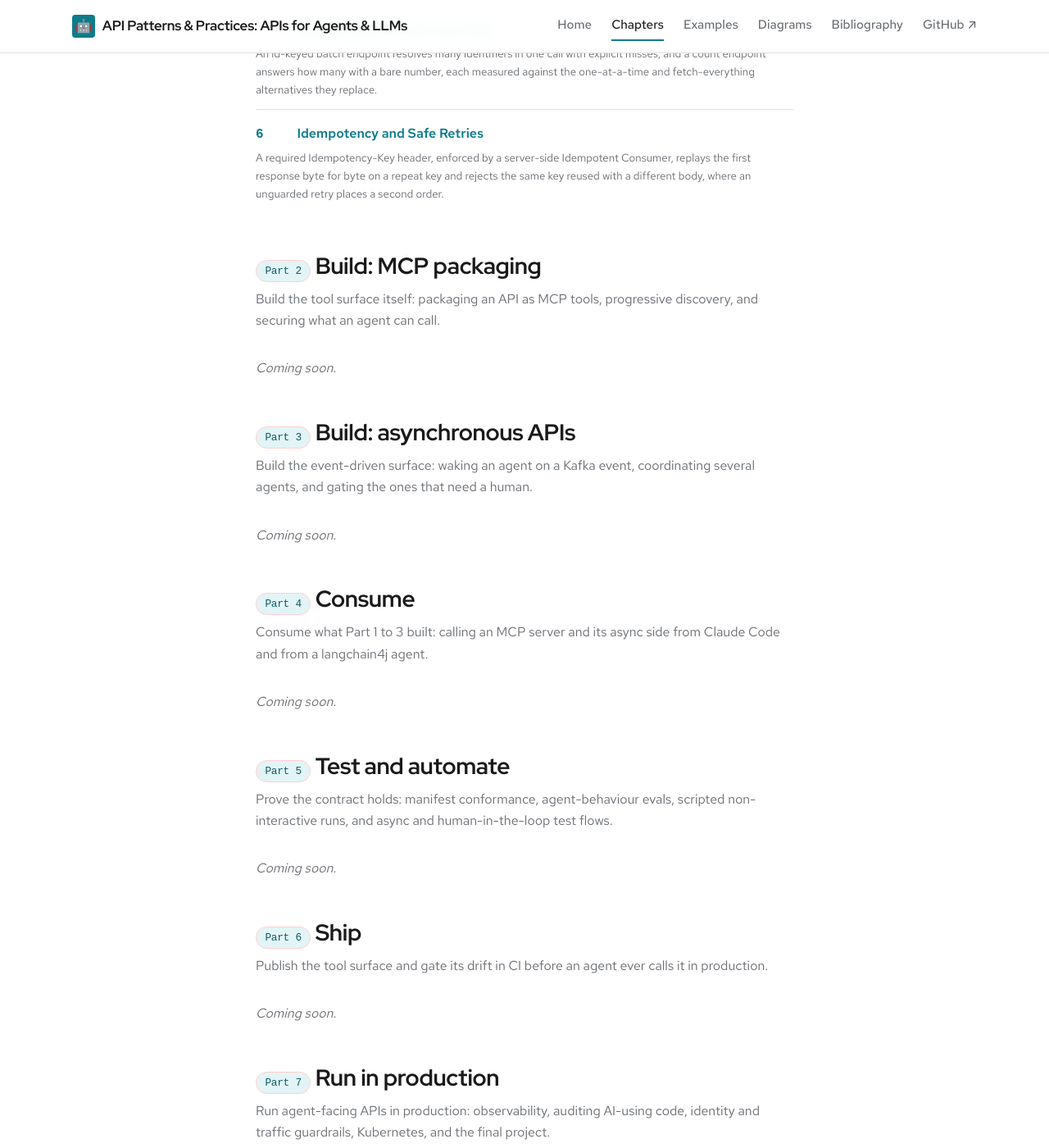
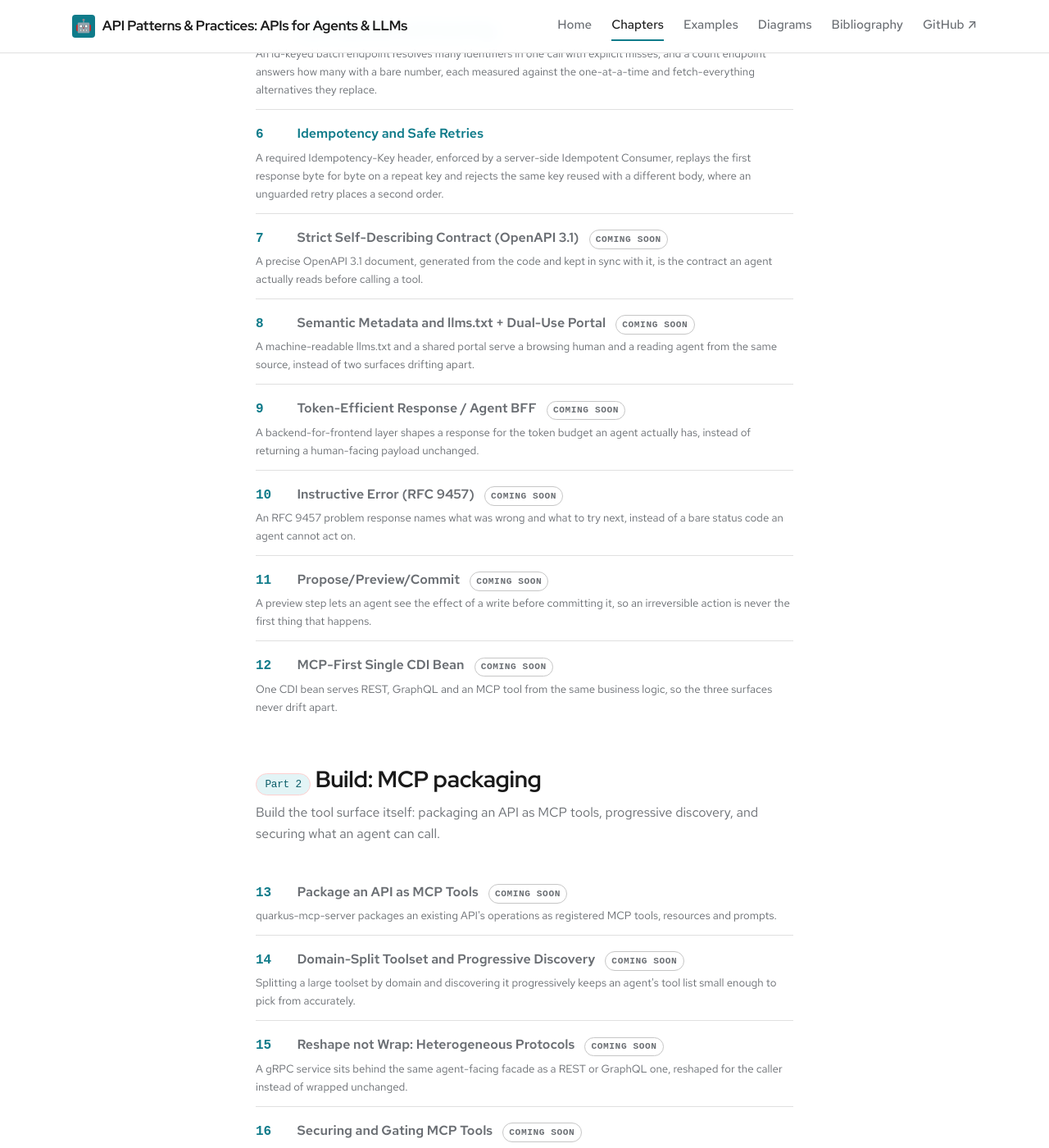
Before and after one commit to patterncatalyst/api-patterns-and-practices-for-agents, a Jekyll site: the page built from chapters.html, in a window 1280 px wide and 1400 px high, scrolled down 1343 px. Shown: the whole window at 82% size. Built offline with Jekyll 4.4.1, drawn with Linux system fonts in a browser that asks for light colours; some web fonts are replaced; some of the changed text lies outside the part shown.

Commit message:
feat(site): full chapter table of contents on the Chapters page
Adds _data/catalog.yml, the full Part 0 to Part 8 outline including
Appendix F, and rewrites chapters.html to render every planned
chapter grouped by part: built chapters (00-06) link to their page by
matching front-matter order, everything else shows a plain row with
a muted "Coming soon" marker. No _docs stubs are created for unbuilt
chapters.

Named catalog.yml rather than roadmap.yml to clear the voice
scanner's ban-tier "plan link in site chrome" pattern.

```diff
--- /dev/null
+++ b/_data/catalog.yml
@@ -0,0 +1,176 @@
+# The full Part-to-chapter table of contents, kept in sync with
+# _plans/iteration-plan.md. chapters.html renders this grouped by part,
+# matching each chapter's `number` against a `_docs` page's front-matter
+# `order` to decide whether to link it. `name` must match a `_parts/*.md`
+# file's `part_name` exactly.
+parts:
+  - number: 0
+    name: "Foundations"
+    chapters:
+      - number: 0
+        title: "Prerequisites and the two stacks"
+        descriptor: "The tools, exact pins and two local stacks every example in this catalog runs on: the application stack a request and a tool call travel through, and the observability stack that watches them."
+      - number: 1
+        title: "Why agent-facing APIs are different"
+        descriptor: "Designing an API for an agent or a large language model is a systematically different engineering job from designing one for a human or a browser, measured on one real task against two contracts."
+      - number: 2
+        title: "How to read this catalog"
+        descriptor: "The anatomy every pattern page shares, the forces every pattern trades against, the taxonomy that groups them, the field vocabulary they assume, and the principles and anti-patterns named once and invoked throughout."
+
+  - number: 1
+    name: "Build: synchronous APIs"
+    chapters:
+      - number: 3
+        title: "Intent Endpoint (over CRUD)"
+        descriptor: "One intent-named endpoint performs a whole business operation atomically, where a chatty sequence of CRUD calls leaves a window of partial state an agent can observe and act on incorrectly."
+      - number: 4
+        title: "Search over Pagination"
+        descriptor: "A typed-filter search call returns exactly the matching orders directly, measured against a raw pagination sweep that must scan page after page to find the same records."
+      - number: 5
+        title: "Batch Operation and Count Flag"
+        descriptor: "An id-keyed batch endpoint resolves many identifiers in one call with explicit misses, and a count endpoint answers how many with a bare number, each measured against the one-at-a-time and fetch-everything alternatives they replace."
+      - number: 6
+        title: "Idempotency and Safe Retries"
+        descriptor: "A required Idempotency-Key header, enforced by a server-side Idempotent Consumer, replays the first response byte for byte on a repeat key and rejects the same key reused with a different body, where an unguarded retry places a second order."
+      - number: 7
+        title: "Strict Self-Describing Contract (OpenAPI 3.1)"
+        descriptor: "A precise OpenAPI 3.1 document, generated from the code and kept in sync with it, is the contract an agent actually reads before calling a tool."
+      - number: 8
+        title: "Semantic Metadata and llms.txt + Dual-Use Portal"
+        descriptor: "A machine-readable llms.txt and a shared portal serve a browsing human and a reading agent from the same source, instead of two surfaces drifting apart."
+      - number: 9
+        title: "Token-Efficient Response / Agent BFF"
+        descriptor: "A backend-for-frontend layer shapes a response for the token budget an agent actually has, instead of returning a human-facing payload unchanged."
+      - number: 10
+        title: "Instructive Error (RFC 9457)"
+        descriptor: "An RFC 9457 problem response names what was wrong and what to try next, instead of a bare status code an agent cannot act on."
+      - number: 11
+        title: "Propose/Preview/Commit"
+        descriptor: "A preview step lets an agent see the effect of a write before committing it, so an irreversible action is never the first thing that happens."
+      - number: 12
+        title: "MCP-First Single CDI Bean"
+        descriptor: "One CDI bean serves REST, GraphQL and an MCP tool from the same business logic, so the three surfaces never drift apart."
+
+  - number: 2
+    name: "Build: MCP packaging"
+    chapters:
+      - number: 13
+        title: "Package an API as MCP Tools"
+        descriptor: "quarkus-mcp-server packages an existing API's operations as registered MCP tools, resources and prompts."
+      - number: 14
+        title: "Domain-Split Toolset and Progressive Discovery"
+        descriptor: "Splitting a large toolset by domain and discovering it progressively keeps an agent's tool list small enough to pick from accurately."
+      - number: 15
+        title: "Reshape not Wrap: Heterogeneous Protocols"
+        descriptor: "A gRPC service sits behind the same agent-facing facade as a REST or GraphQL one, reshaped for the caller instead of wrapped unchanged."
+      - number: 16
+        title: "Securing and Gating MCP Tools"
+        descriptor: "An MCP tool surface is scoped and gated the same way any other credentialed API is, not left open because the caller happens to be a model."
+
+  - number: 3
+    name: "Build: asynchronous APIs"
+    chapters:
+      - number: 17
+        title: "Event-Triggered Agent Wakeup"
+        descriptor: "A Kafka event wakes an agent to act on its own schedule, instead of the agent polling an endpoint to find out whether anything changed."
+      - number: 18
+        title: "Multi-Agent Choreography"
+        descriptor: "Several agents coordinate through events on a shared topic, each reacting to what the others produced, instead of one agent orchestrating every step directly."
+      - number: 19
+        title: "Human-in-the-Loop Gate"
+        descriptor: "An explicit gate holds an irreversible action for human approval, with the mechanism chosen to match how long that approval might take."
+      - number: 20
+        title: "Long-Running Agent Workflow"
+        descriptor: "A long-running workflow with compensating steps carries an agent-triggered process safely across minutes or days, not just one request."
+      - number: 21
+        title: "Replayable Agent Memory / Event-Sourced Audit"
+        descriptor: "An event-sourced log gives an agent a replayable memory of what happened, and a human an audit trail of what the agent did."
+
+  - number: 4
+    name: "Consume"
+    chapters:
+      - number: 22
+        title: "Consuming an MCP Server from Claude Code"
+        descriptor: "Claude Code registers an MCP server, discovers its tools, and calls them the same way any other MCP-aware harness would."
+      - number: 23
+        title: "Building a Claude Code Skill"
+        descriptor: "A packaged skill teaches Claude Code how to drive a specific API correctly, instead of relying on the model to rediscover the right sequence each time."
+      - number: 24
+        title: "langchain4j Agent as a Programmatic Consumer"
+        descriptor: "A langchain4j AiService calls the same registered tools programmatically, without a human approving each step."
+      - number: 25
+        title: "Consuming the Async Side"
+        descriptor: "A consumer reacts to the same Kafka events an agent-facing producer emits, closing the loop on the asynchronous patterns."
+      - number: 26
+        title: "The Prompt-plus-Contract Loop and Decision-Rule Review"
+        descriptor: "A reviewed decision rule, not just a reviewed prompt, is what actually governs whether an agent's action is allowed to happen."
+
+  - number: 5
+    name: "Test and automate"
+    chapters:
+      - number: 27
+        title: "Contract and Manifest Conformance"
+        descriptor: "A conformance check confirms a running service still matches its published contract and tool manifest, not just that it starts."
+      - number: 28
+        title: "Agent-Behaviour Eval with Deterministic Replay"
+        descriptor: "A recorded, replayable transcript turns an agent's behavior on a task into a deterministic, repeatable check."
+      - number: 29
+        title: "Scripted Non-Interactive Consumption"
+        descriptor: "A scripted, non-interactive run exercises the same tool contract a human would drive by hand, with its own negative witness."
+      - number: 30
+        title: "Testing Async Flows and the Human-in-the-Loop Gate"
+        descriptor: "An async flow and its human-in-the-loop gate are tested the same way any other contract is: by observing the effect, not the exit code."
+
+  - number: 6
+    name: "Ship"
+    chapters:
+      - number: 31
+        title: "Publish the Tool Surface"
+        descriptor: "An MCP image, a stdio jar and a published llms.txt ship together as one versioned release of the tool surface."
+      - number: 32
+        title: "CI for Agent-Facing APIs"
+        descriptor: "A contract-drift check and a schema-compatibility gate in CI catch a breaking change before an agent ever calls it in production."
+
+  - number: 7
+    name: "Run in production"
+    chapters:
+      - number: 33
+        title: "Observability for Agent Traffic"
+        descriptor: "Traces, metrics and logs for agent traffic carry the OpenTelemetry GenAI conventions, including token and cost, not just a request's latency."
+      - number: 34
+        title: "Auditing AI-Using Code"
+        descriptor: "An inward audit of a service's own langchain4j code, not just the APIs it exposes, confirms what it is actually allowed to call out to."
+      - number: 35
+        title: "Identity and Authorization Guardrails"
+        descriptor: "Keycloak OIDC, PKCE, client credentials and token exchange carry an agent's delegated identity through a call, with a step-up challenge where the action warrants one."
+      - number: 36
+        title: "Traffic and Resource Guardrails"
+        descriptor: "Rate limits, topic ACLs, schema enforcement and quotas bound what an agent-facing surface can be made to do under load or abuse."
+      - number: 37
+        title: "Running on Kubernetes with Strimzi"
+        descriptor: "The final project runs on Kubernetes with Strimzi-managed Kafka, the same domain the whole catalog builds on."
+      - number: 38
+        title: "Final Project: the Focused Multi-Domain Data Mesh"
+        descriptor: "A focused data mesh built from the shipping domain's own services closes the lifecycle, governed by Dehghani's four data mesh principles."
+
+  - number: 8
+    name: "Appendices"
+    chapters:
+      - number: "A"
+        title: "llms.txt in Depth"
+        descriptor: "A deeper, standalone treatment of llms.txt: its syntax, its placement, and how a model actually reads it."
+      - number: "B"
+        title: "OpenShift Local (CRC)"
+        descriptor: "The final project's data products run again on OpenShift Local, the same neutral code demonstrated on a different platform."
+      - number: "C"
+        title: "Streaming Comparison (WebSockets, Webhooks, gRPC)"
+        descriptor: "WebSockets, webhooks and gRPC are compared side by side as alternatives to the request/response and event-driven patterns built elsewhere in the catalog."
+      - number: "D"
+        title: "Pattern Map and Glossary"
+        descriptor: "A pattern map, a glossary and a cross-stack transfer table index every pattern against its Python/FastAPI and Strawberry GraphQL equivalent."
+      - number: "E"
+        title: "Building the Consuming Skill in Claude Code, End to End"
+        descriptor: "A Claude Code skill for driving this catalog's own services is assembled end to end, from its first prompt to its packaged form."
+      - number: "F"
+        title: "Deterministic Decisioning Behind Agent Tools"
+        descriptor: "A rules or DMN engine behind a tool makes a business decision deterministic, the concrete answer to trusting a model's own reasoning to enforce it."
--- a/assets/css/site.css
+++ b/assets/css/site.css
@@ -765,6 +765,7 @@ table :is(th, td) code {
 .toc-list a:hover { text-decoration: underline; }
 .toc-list__num { font-family: var(--font-mono); color: var(--accent); font-weight: 700; min-width: 2.4rem; flex: none; }
 .toc-list small { display: block; color: var(--ink-muted); font-weight: 400; margin-top: var(--space-1); }
+.toc-list__row { display: flex; gap: var(--space-3); align-items: baseline; font-weight: 600; color: var(--ink-muted); }
 
 /* Bibliography: explicit column widths (colgroup) keep long titles and focus text readable */
 table.bib td small { display: block; margin-top: var(--space-2); color: var(--ink-muted, inherit); line-height: 1.45; }
--- a/chapters.html
+++ b/chapters.html
@@ -18,29 +18,33 @@ permalink: /docs/00-index/
 
 <section class="section">
   <div class="container container-prose">
-    {%- assign parts_sorted = site.parts | sort: "order" -%}
-    {%- for part in parts_sorted -%}
-      {%- assign part_chapters = site.docs | where: "part", part.part_name | sort: "order" -%}
+    {%- for catalog_part in site.data.catalog.parts -%}
+      {%- assign site_part = site.parts | where: "part_name", catalog_part.name | first -%}
       <h2 class="section-heading">
-        <span class="chip chip--accent">{{ part.label | default: part.title }}</span>
-        {{ part.title }}
+        <span class="chip chip--accent">{{ site_part.label | default: catalog_part.name }}</span>
+        {{ catalog_part.name }}
       </h2>
-      {%- if part.blurb -%}<p class="section-sub">{{ part.blurb }}</p>{%- endif -%}
-      {%- if part_chapters.size > 0 -%}
+      {%- if site_part.blurb -%}<p class="section-sub">{{ site_part.blurb }}</p>{%- endif -%}
       <ol class="toc-list">
-        {%- for doc in part_chapters -%}
+        {%- for chapter in catalog_part.chapters -%}
+        {%- assign doc = site.docs | where: "order", chapter.number | first -%}
         <li>
+          {%- if doc -%}
           <a href="{{ doc.url | relative_url }}">
-            <span class="toc-list__num">{{ doc.marker | default: doc.order }}</span>
-            <span>{{ doc.title }}</span>
+            <span class="toc-list__num">{{ chapter.number }}</span>
+            <span>{{ chapter.title }}</span>
           </a>
-          {%- if doc.description -%}<small>{{ doc.description }}</small>{%- endif -%}
+          {%- else -%}
+          <span class="toc-list__row">
+            <span class="toc-list__num">{{ chapter.number }}</span>
+            <span>{{ chapter.title }}</span>
+            <span class="status">Coming soon</span>
+          </span>
+          {%- endif -%}
+          <small>{{ chapter.descriptor }}</small>
         </li>
         {%- endfor -%}
       </ol>
-      {%- else -%}
-      <p class="section-sub"><em>Coming soon.</em></p>
-      {%- endif -%}
     {%- endfor -%}
   </div>
 </section>
```
